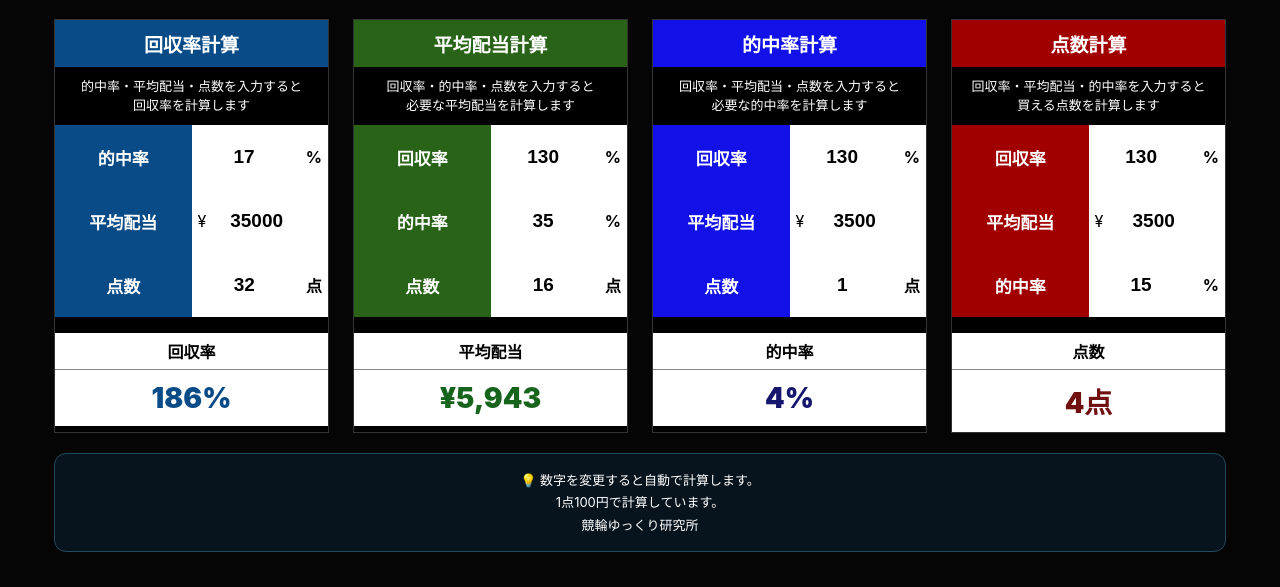
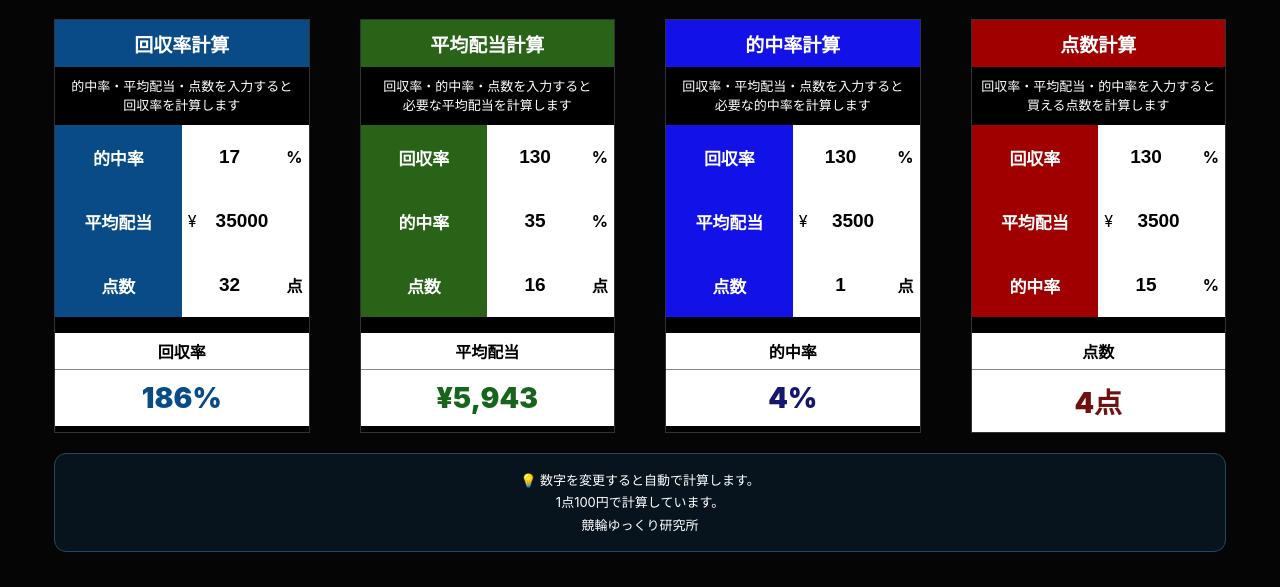
Before and after one commit to keirin-yukkuri-lab/kaishuritsu-simulator, a plain HTML site: page index.html in a window 1280 px wide. Shown: the part 464-1051 px from the top of the page. Drawn offline with Linux system fonts and the light colour scheme.

Commit message:
Update index.html

```diff
--- a/index.html
+++ b/index.html
@@ -32,7 +32,7 @@ h1{
 .grid{
  display:grid;
  grid-template-columns:repeat(4,1fr);
- gap:24px;
+ gap:50px;
 }
 
 .card{
```
